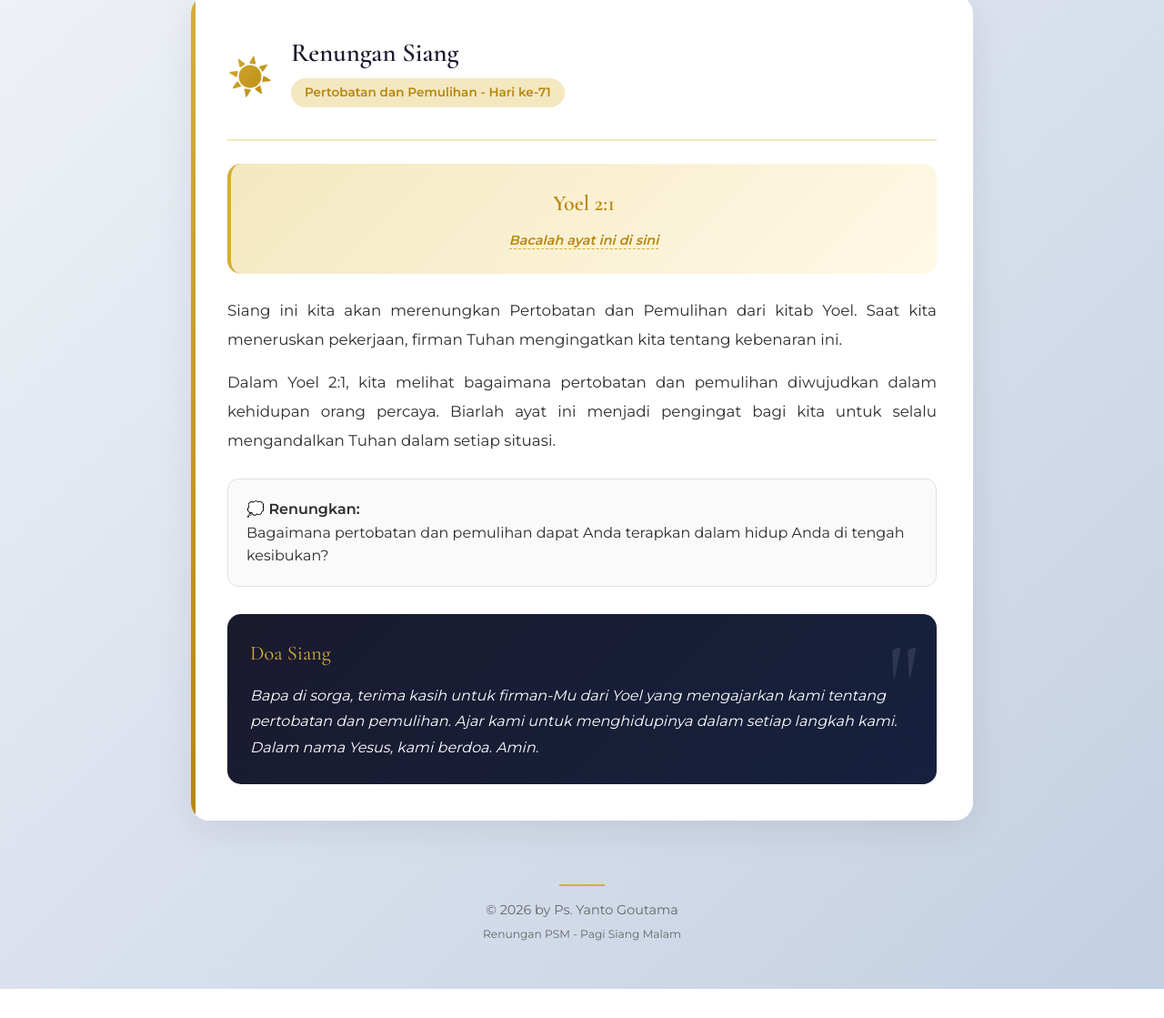
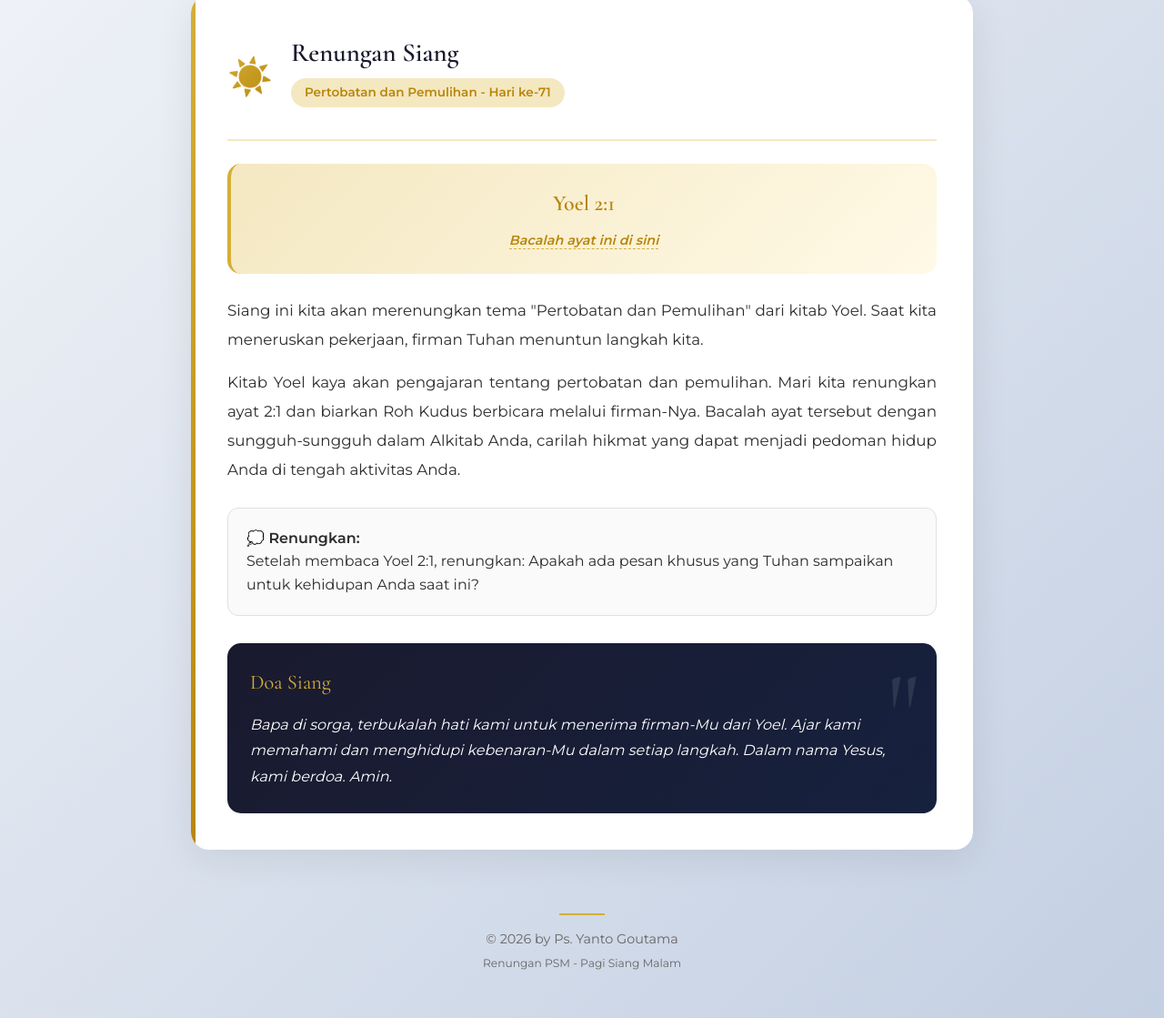
Before and after one commit to yantogoutama9-bit/Renungan-PSM, a plain HTML site: page index.html in a window 1280 px wide. Shown: the part 385-1504 px from the top of the page at 91% size. Before the commit the page ends 1472 px from the top, so only its background shows below. Drawn offline with nearby package versions, Linux system fonts and the light colour scheme.

Commit message:
Update index.html

```diff
--- a/index.html
+++ b/index.html
@@ -221,11 +221,11 @@
     const activity = session === 'pagi' ? 'memulai hari' : session === 'siang' ? 'meneruskan pekerjaan' : 'mengakhiri hari';
 
     const devotion = {
-        intro: `${timeContext} ini kita akan merenungkan ${book.theme} dari kitab ${book.name}. Saat kita ${activity}, firman Tuhan mengingatkan kita tentang kebenaran ini.`,
-        body: `Dalam ${book.name} ${chapter}:${verse}, kita melihat bagaimana ${book.theme.toLowerCase()} diwujudkan dalam kehidupan orang percaya. Biarlah ayat ini menjadi pengingat bagi kita untuk selalu mengandalkan Tuhan dalam setiap situasi.`,
-        reflection: `Bagaimana ${book.theme.toLowerCase()} dapat Anda terapkan dalam hidup Anda ${session === 'pagi' ? 'hari ini' : session === 'siang' ? 'di tengah kesibukan' : 'sebelum tidur'}?`,
-        prayer: `Bapa di sorga, terima kasih untuk firman-Mu dari ${book.name} yang mengajarkan kami tentang ${book.theme.toLowerCase()}. Ajar kami untuk menghidupinya dalam setiap langkah kami. Dalam nama Yesus, kami berdoa. Amin.`
-    };
+    intro: `${timeContext} ini kita akan merenungkan tema "${book.theme}" dari kitab ${book.name}. Saat kita ${activity}, firman Tuhan menuntun langkah kita.`,
+    body: `Kitab ${book.name} kaya akan pengajaran tentang ${book.theme.toLowerCase()}. Mari kita renungkan ayat ${chapter}:${verse} dan biarkan Roh Kudus berbicara melalui firman-Nya. Bacalah ayat tersebut dengan sungguh-sungguh dalam Alkitab Anda, carilah hikmat yang dapat menjadi pedoman hidup Anda ${session === 'pagi' ? 'sepanjang hari ini' : session === 'siang' ? 'di tengah aktivitas Anda' : 'sebelum Anda beristirahat'}.`,
+    reflection: `Setelah membaca ${book.name} ${chapter}:${verse}, renungkan: Apakah ada pesan khusus yang Tuhan sampaikan untuk kehidupan Anda saat ini?`,
+    prayer: `Bapa di sorga, terbukalah hati kami untuk menerima firman-Mu dari ${book.name}. Ajar kami memahami dan menghidupi kebenaran-Mu dalam setiap langkah. Dalam nama Yesus, kami berdoa. Amin.`
+};
 
     return {
         ref: `${book.name} ${chapter}:${verse}`,
```
